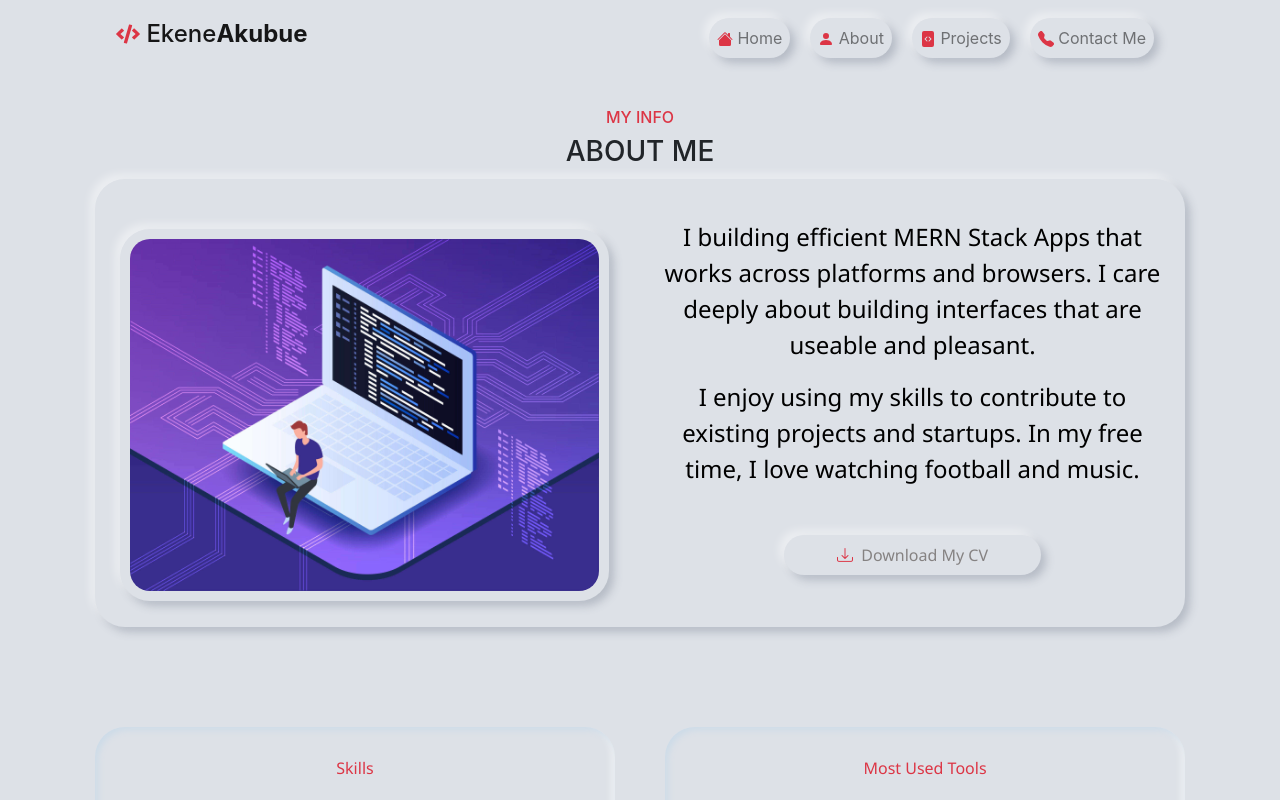
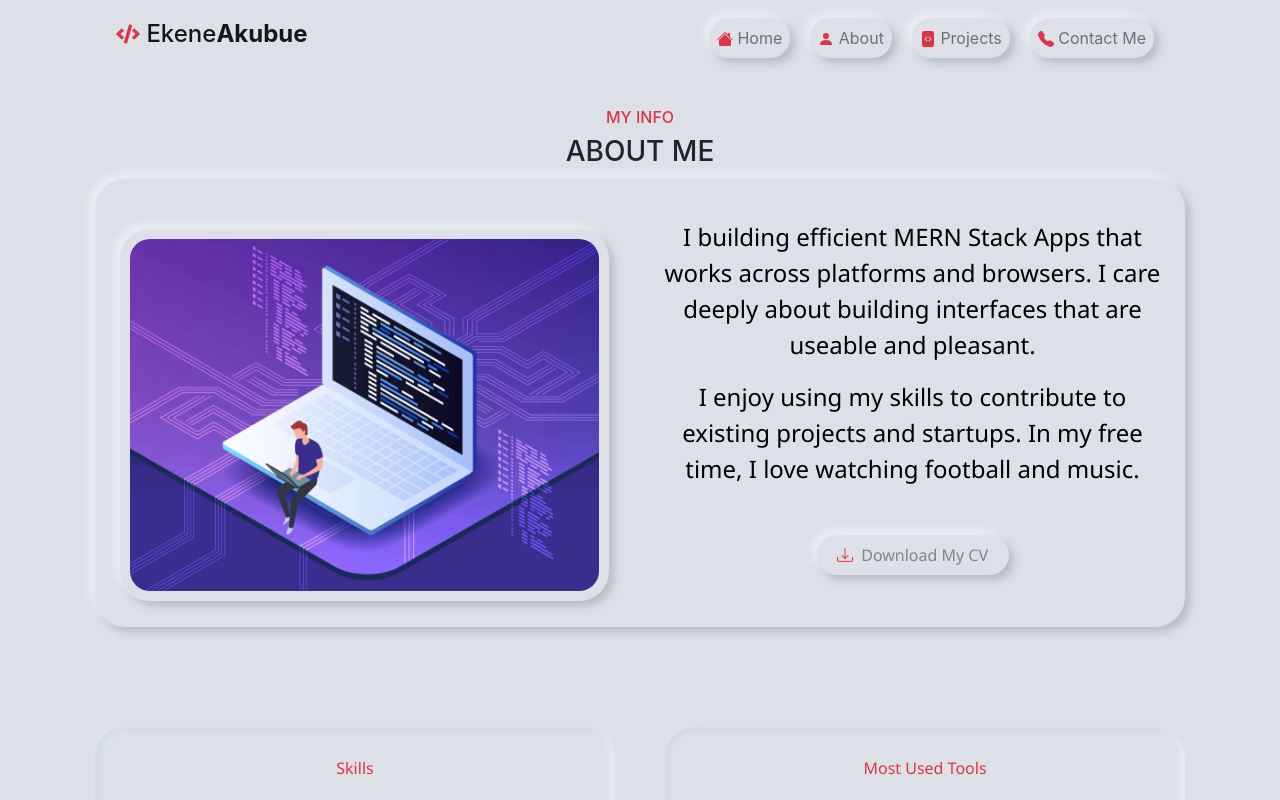
Before and after one commit to ekeneakubue/ekene-portfolio, a React (Create React App) app: page /about in a window 1280 px wide. Shown: the top 800 px of the page. Built offline with nearby package versions, Linux system fonts and the light colour scheme.

Commit message:
update social icons

```diff
--- a/src/pages/about/About.css
+++ b/src/pages/about/About.css
@@ -128,7 +128,7 @@ table{
     font-family: 'Segoe UI', Tahoma, Geneva, Verdana, sans-serif;
 }
 .about-btn{
-    width: 50%;
+    width: 12rem;
     margin: auto auto;
     text-align: center;
     border-radius: 20px;
@@ -138,7 +138,7 @@ table{
 }
 
 .about-btn:hover{
-    width: 50%;
+    width: 12rem;
     margin: auto auto;
     text-align: center;
     border-radius: 20px;
```
